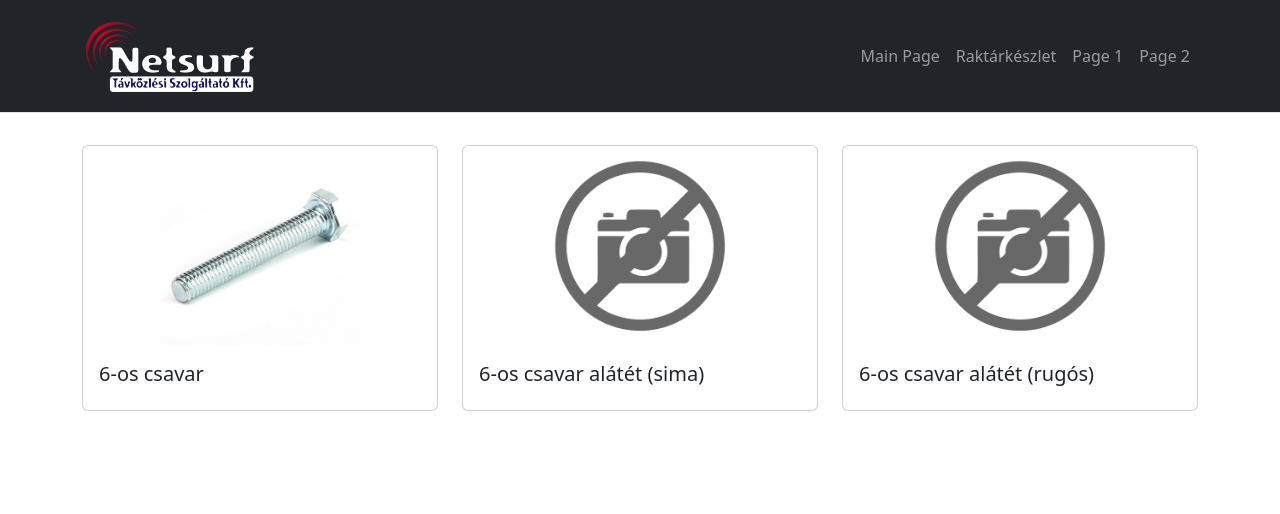
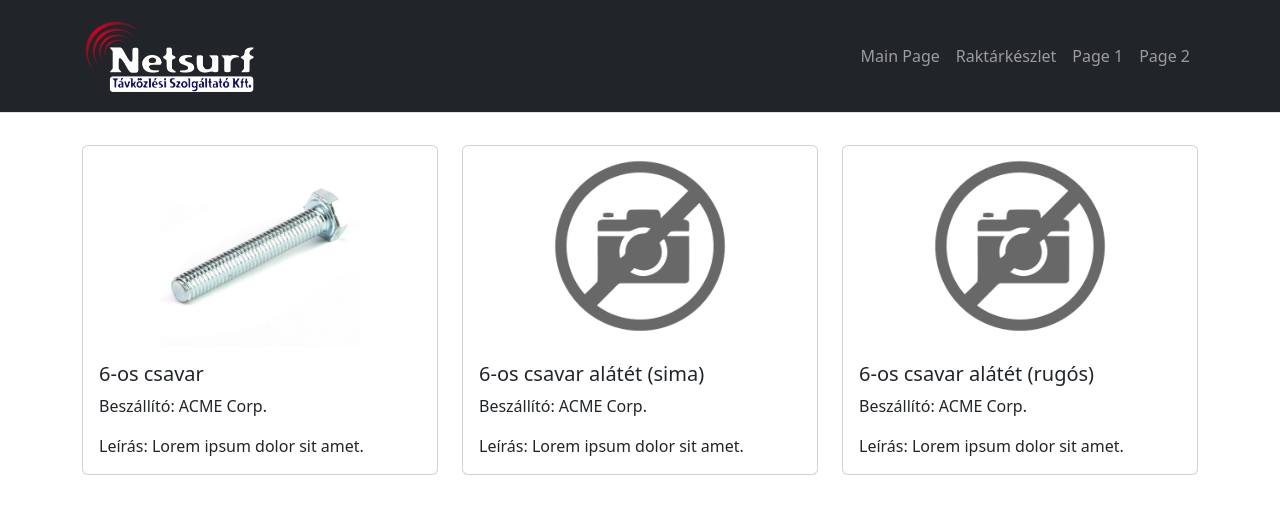
Before and after one commit to Netsurfclub/warehouse-ui, a React (Create React App) app: page /inventory in a window 1280 px wide. Shown: the top 514 px of the page. Built offline with nearby package versions, Linux system fonts and the light colour scheme.

Commit message:
Design first cut of the product card.

```diff
--- a/src/components/pages/InventoryPage.tsx
+++ b/src/components/pages/InventoryPage.tsx
@@ -12,13 +12,20 @@ const InventoryPage: React.FC<PageProps> = () => {
 
   return (
     <div className="row">
-      {inventory.map((inventory: Inventory) => (
-        <div className="col-sm-12 col-md-12 col-lg-4">
+      {inventory.map(({ product }) => (
+        <div key={product.id} className="col-sm-12 col-md-12 col-lg-4">
           <Card
-            title={inventory.product.name}
-            image={inventory.product.photo ? sampleImage : noImage}
-            imageAlt={inventory.product.name}
-            contents={[]}
+            key={product.id}
+            title={product.name}
+            image={product.photo ? sampleImage : noImage}
+            imageAlt={product.name}
+            contents={[
+              {
+                key: "supplierName",
+                value: `Beszállító: ${product.supplierName}`,
+              },
+              { key: "description", value: `Leírás: ${product.description}` },
+            ]}
           />
         </div>
       ))}
--- a/src/services/fakeInventoryApi.ts
+++ b/src/services/fakeInventoryApi.ts
@@ -5,8 +5,9 @@ export const getInventory = (): Inventory[] => {
       product: {
         id: 1,
         name: "6-os csavar",
+        supplierName: "ACME Corp.",
+        description: "Lorem ipsum dolor sit amet.",
         price: 150,
-        description: "Lorem ipsum dolor sit amet..",
         photo: "sample_image.jpg",
       },
       pieces: 1000,
@@ -16,8 +17,9 @@ export const getInventory = (): Inventory[] => {
       product: {
         id: 2,
         name: "6-os csavar alátét (sima)",
+        supplierName: "ACME Corp.",
+        description: "Lorem ipsum dolor sit amet.",
         price: 20,
-        description: "Lorem ipsum dolor sit amet..",
         photo: null,
       },
       pieces: 1000,
@@ -27,8 +29,9 @@ export const getInventory = (): Inventory[] => {
       product: {
         id: 3,
         name: "6-os csavar alátét (rugós)",
+        supplierName: "ACME Corp.",
+        description: "Lorem ipsum dolor sit amet.",
         price: 25,
-        description: "Lorem ipsum dolor sit amet..",
         photo: null,
       },
       pieces: 1000,
--- a/src/types/models-env.d.ts
+++ b/src/types/models-env.d.ts
@@ -1,8 +1,9 @@
 interface Product {
   id: number;
   name: string;
+  supplierName: string;
+  description: string;
   price: double;
-  description: string;
   photo: string | null;
 }
 
```
